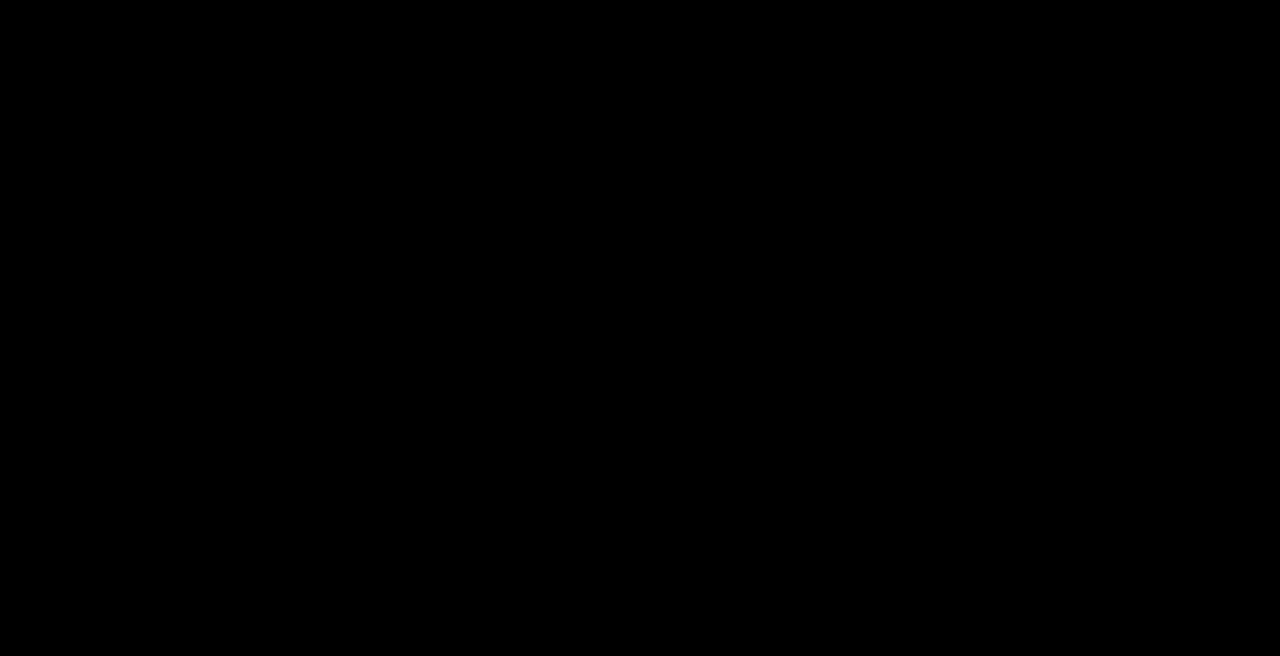
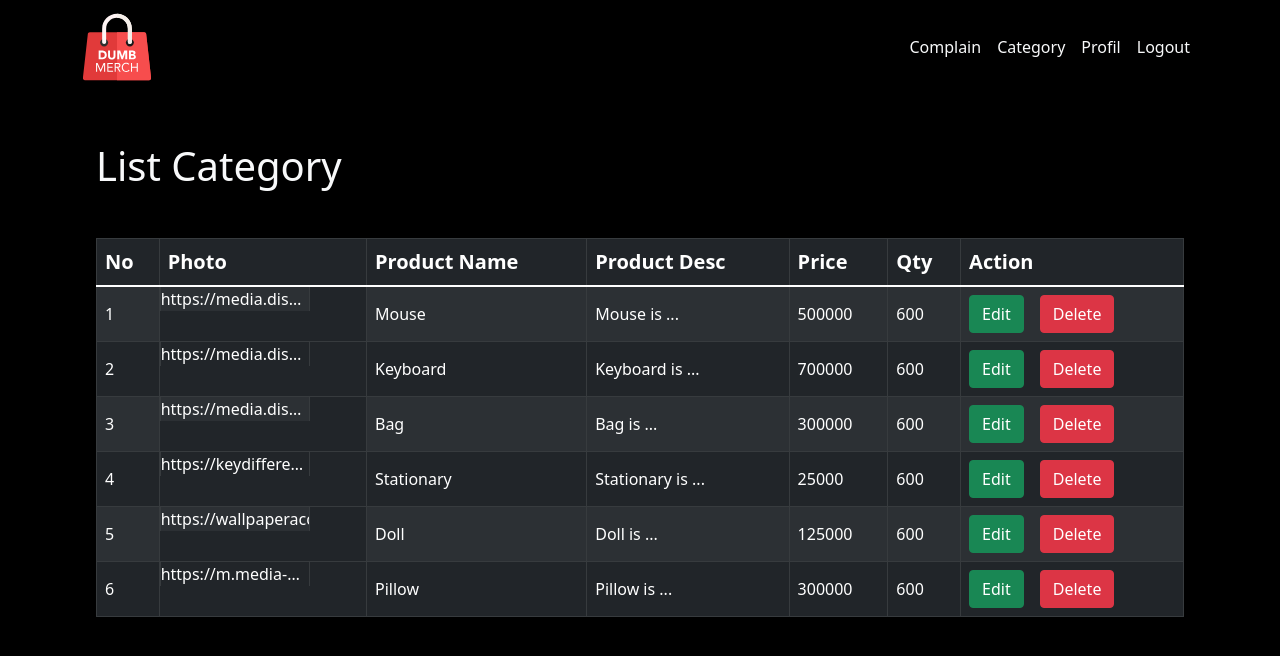
Before and after one commit to anaykun/Ahmad_Fauzi_DumbMerch, a React (Create React App) app: page /product in a window 1280 px wide. Before the commit this address had no page. Shown: the top 656 px of the page. Built offline with nearby package versions, Linux system fonts and the light colour scheme.

Commit message:
add Product page

```diff
--- a/src/App.css
+++ b/src/App.css
@@ -285,6 +285,16 @@ body {
   cursor: pointer;
 }
 
+/* tale */
+.table-des {
+  width: 150px;
+  display: -webkit-box;
+  -webkit-box-orient: vertical;
+  -webkit-line-clamp: 1;
+  overflow: hidden;
+  padding: 0% !important;
+}
+
 @media only screen and (max-width: 500px) {
   .detail-card {
     flex-wrap: wrap;
--- a/src/App.js
+++ b/src/App.js
@@ -8,6 +8,8 @@ import ProfilStore from "./pages/ProfilStore";
 import DetailProduct from "./pages/DetailProduct";
 import CategoryStore from "./pages/CategoryStore";
 import EditCategory from "./pages/EditCategory";
+import ProductStore from "./pages/ProductStore";
+import EditProduct from "./pages/EditProduct";
 
 export default class App extends Component {
   render() {
@@ -21,6 +23,8 @@ export default class App extends Component {
         <Route exact path="/detail" element={<DetailProduct />} />
         <Route exact path="/category" element={<CategoryStore />} />
         <Route exact path="/edit-category" element={<EditCategory />} />
+        <Route exact path="/product" element={<ProductStore />} />
+        <Route exact path="/edit-product" element={<EditProduct />} />
       </Routes>
     );
   }
--- /dev/null
+++ b/src/pages/EditProduct.jsx
@@ -0,0 +1,78 @@
+import React from "react";
+import { NavStoreUser } from "./NavStoreUser";
+
+export default function EditProduct() {
+  return (
+    <div>
+      <div>
+        <NavStoreUser />
+      </div>
+      <div className="container-fluid d-flex p-5">
+        <div className="container-fluid mx-4">
+          <div className="mb-5 text-light">
+            <h1>Edit Product</h1>
+          </div>
+          <div className="container-editcategory">
+            <div className="edit-category  mb-3">
+              <input
+                className="custom-file-input fs-6 text-light rounded "
+                type="file"
+                style={{
+                  //   background: "rgba(210, 210, 210, 0.25)",
+                  border: "none",
+                  overflow: "hidden",
+                }}
+              />
+            </div>
+            <div className="edit-category  mb-3">
+              <input
+                className="fs-6 w-100 p-2 text-light rounded"
+                type="text"
+                style={{
+                  background: "rgba(210, 210, 210, 0.25)",
+                  border: "2px solid #BCBCBC",
+                }}
+              />
+            </div>
+            <textarea
+              className="w-100 mb-2 rounded text-light p-2"
+              style={{
+                background: "rgba(210, 210, 210, 0.25)",
+                border: "2px solid #BCBCBC",
+              }}
+              name=""
+              id=""
+              cols="30"
+              rows="4"
+            ></textarea>
+            <div className="edit-category  mb-3">
+              <input
+                className="fs-6 w-100 p-2 text-light rounded"
+                type="number"
+                style={{
+                  background: "rgba(210, 210, 210, 0.25)",
+                  border: "2px solid #BCBCBC",
+                }}
+              />
+            </div>
+            <div className="edit-category  mb-5">
+              <input
+                className="fs-6 w-100 p-2 text-light rounded"
+                type="number"
+                style={{
+                  background: "rgba(210, 210, 210, 0.25)",
+                  border: "2px solid #BCBCBC",
+                }}
+              />
+            </div>
+            <div className="">
+              <button className="btn btn-success w-100 fs-5">
+                Edit Product
+              </button>
+            </div>
+          </div>
+        </div>
+      </div>
+    </div>
+  );
+}
--- /dev/null
+++ b/src/pages/ProductStore.jsx
@@ -0,0 +1,85 @@
+import React from "react";
+import categories from "../components/Map";
+import { Table, Button, Modal } from "react-bootstrap";
+import { useState } from "react";
+import { useNavigate } from "react-router-dom";
+import { NavStoreUser } from "./NavStoreUser";
+
+export default function ProductStore() {
+  const [data, setData] = useState(categories);
+  const navigate = useNavigate();
+
+  const [show, setShow] = useState(false);
+  const handleClose = () => setShow(false);
+  const handleShow = () => setShow(true);
+
+  const editProduct = () => {
+    navigate("/edit-product");
+  };
+
+  return (
+    <div>
+      <div>
+        <NavStoreUser />
+      </div>
+      <div className="container-fluid p-5">
+        <div className="mx-5">
+          <div className="mb-5 text-light">
+            <h1>List Category</h1>
+          </div>
+          <Table striped bordered hover variant="dark">
+            <thead>
+              <tr className="fs-5">
+                <th>No</th>
+                <th>Photo</th>
+                <th>Product Name</th>
+                <th>Product Desc</th>
+                <th>Price</th>
+                <th>Qty</th>
+                <th>Action</th>
+              </tr>
+            </thead>
+            <tbody>
+              {data.map((category, index) => (
+                <tr className="align-middle bg-dark" key={category.id}>
+                  <td>{index + 1}</td>
+                  <td className="table-des">{category.image}</td>
+                  <td>{category.title}</td>
+                  <td>{category.des}</td>
+                  <td>{category.price}</td>
+                  <td>{category.qty}</td>
+                  <td>
+                    <Button
+                      onClick={editProduct}
+                      className="btn btn-success me-3"
+                    >
+                      Edit
+                    </Button>
+                    <Button onClick={handleShow} className="btn btn-danger">
+                      Delete
+                    </Button>
+                  </td>
+                </tr>
+              ))}
+            </tbody>
+          </Table>
+        </div>
+      </div>
+      {/* Modal */}
+      <Modal show={show} onHide={handleClose}>
+        <Modal.Header closeButton>
+          <Modal.Title>Delete Data</Modal.Title>
+        </Modal.Header>
+        <Modal.Body>Are you sure you want to delete this data?</Modal.Body>
+        <Modal.Footer>
+          <Button className="px-5 py-1" variant="danger" onClick={handleClose}>
+            No
+          </Button>
+          <Button className="px-5 py-1" variant="success" onClick={handleClose}>
+            Yes
+          </Button>
+        </Modal.Footer>
+      </Modal>
+    </div>
+  );
+}
```
